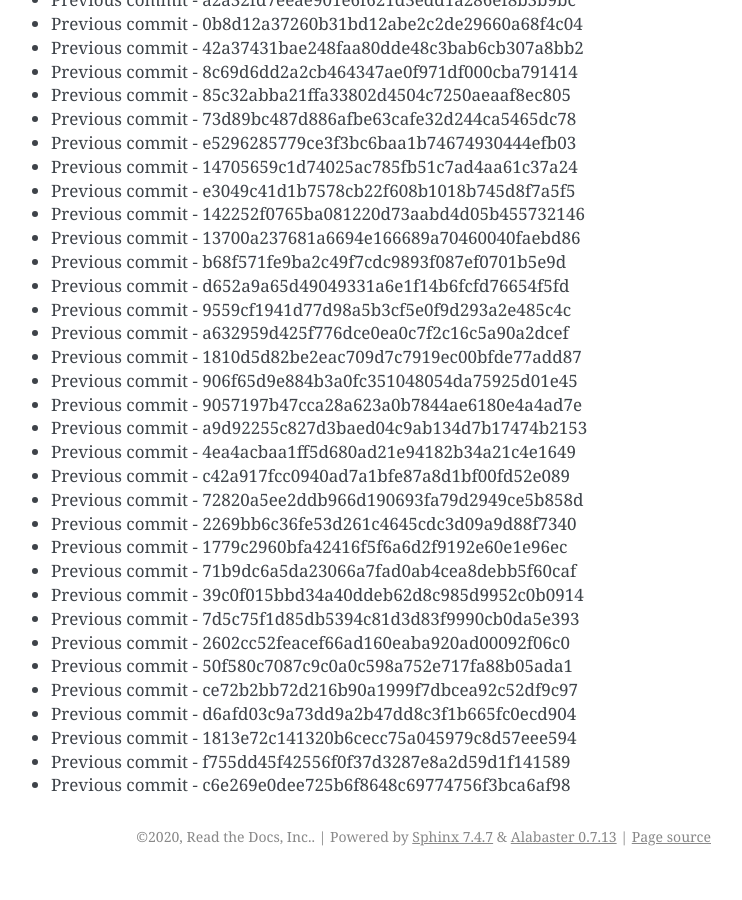
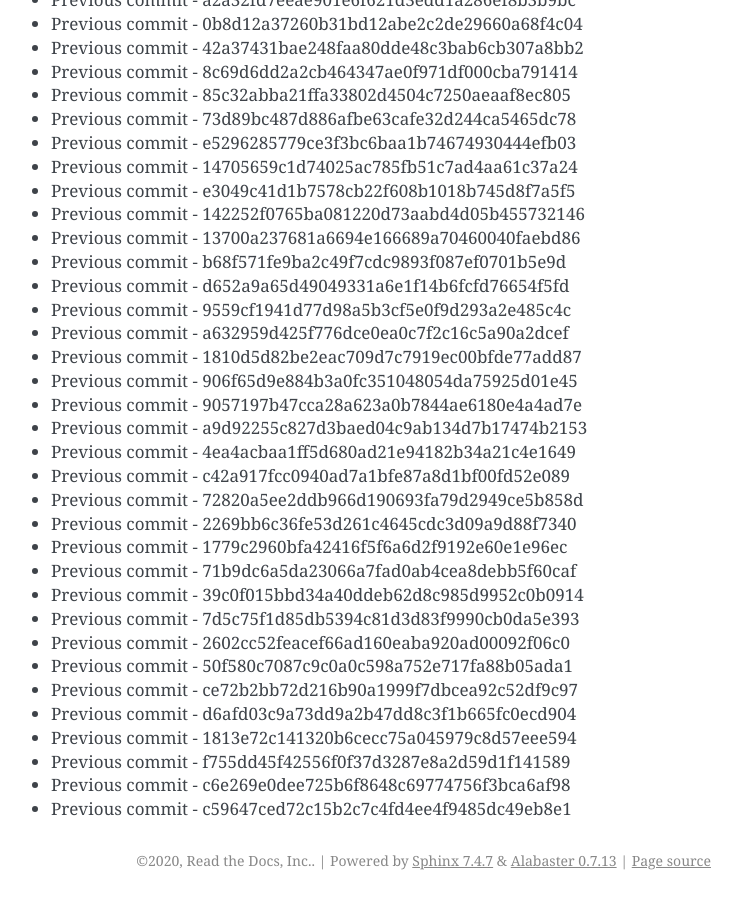
Before and after one commit to readthedocs/rtd-git-stresstest, a Sphinx documentation site: the page built from docs/updates.rst, in a window 1280 px wide and 900 px high, scrolled down 35613 px. Shown: the whole window, without its empty margins (399-1141 px from the left). Built offline with Sphinx 7.4.7, drawn with Linux system fonts in a browser that asks for light colours; before the commit the page ends 36489 px from its top, so only the background shows below that.

Commit message:
Generating commit from previous: c59647ced72c15b2c7c4fd4ee4f9485dc49eb8e1

```diff
--- a/docs/updates.rst
+++ b/docs/updates.rst
@@ -1528,3 +1528,4 @@ It can be tested for any performance characteristics.
 * Previous commit - 1813e72c141320b6cecc75a045979c8d57eee594
 * Previous commit - f755dd45f42556f0f37d3287e8a2d59d1f141589
 * Previous commit - c6e269e0dee725b6f8648c69774756f3bca6af98
+* Previous commit - c59647ced72c15b2c7c4fd4ee4f9485dc49eb8e1
```
